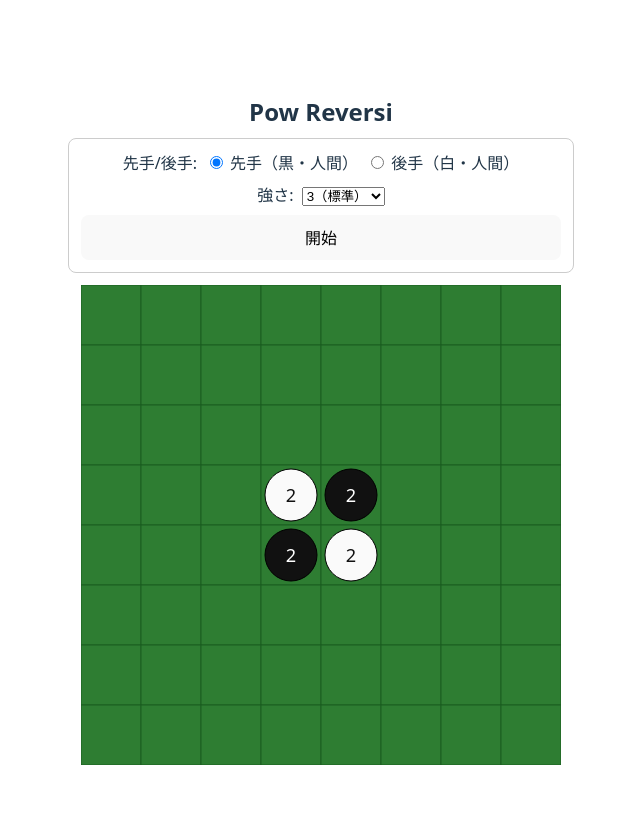
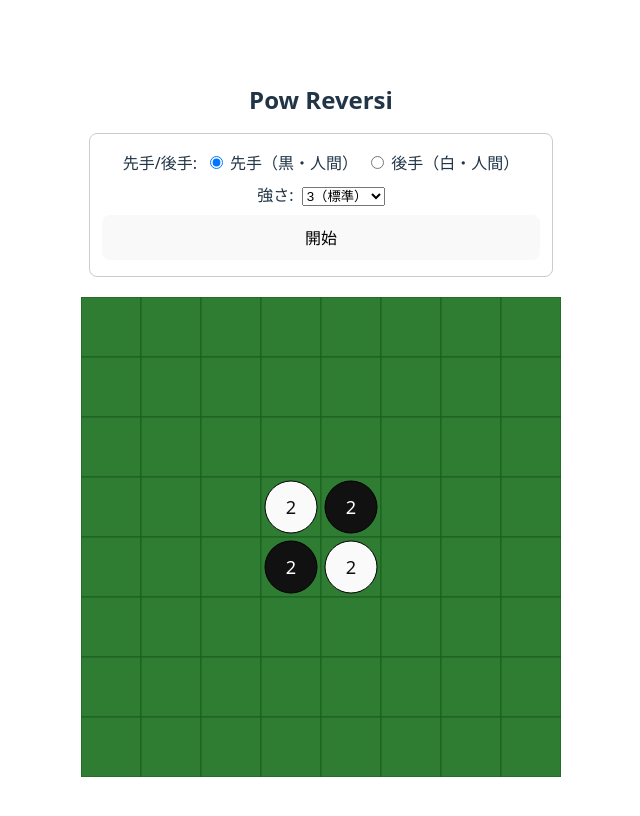
Before and after one commit to kurehajime/powpow_reversi, a React (Vite) app: page / in a window 1280 px wide. Shown: the top 816 px of the page, without its empty margins (319-959 px from the left). Built offline with nearby package versions, Linux system fonts and the light colour scheme.

Commit message:
レイアウト調整

```diff
--- a/src/components/GameElement.tsx
+++ b/src/components/GameElement.tsx
@@ -15,6 +15,8 @@ export default function GameElement() {
   const turnLabel = field.Turn === 1 ? 'Black' : 'White'
   const hintColor: 'black' | 'white' = field.Turn === 1 ? 'black' : 'white'
   const cellSize = 60
+  const boardSize = field.Size() * cellSize
+  const topPanelHeight = 160
   const cpuSide: 1 | -1 = (humanSide === 1 ? -1 : 1)
   const hints = useMemo(() => {
     const set = new Set<number>()
@@ -74,9 +76,10 @@ export default function GameElement() {
   return (
     <div style={{ display: 'flex', flexDirection: 'column', alignItems: 'center', gap: 12 }}>
       <h1 style={{ margin: 0, fontSize: 24 }}>Pow Reversi</h1>
-      {/* Top panel area: replace ScoreElement depending on state */}
+      {/* Top panel area with fixed size to avoid layout shift */}
+      <div style={{ width: boardSize, height: topPanelHeight, boxSizing: 'border-box', display: 'flex', flexDirection: 'column', justifyContent: 'center', padding: 8 }}>
         {!started ? (
-        <div style={{ display: 'flex', flexDirection: 'column', gap: 8, padding: 12, border: '1px solid #ccc', borderRadius: 8, width: field.Size() * cellSize }}>
+          <div style={{ display: 'flex', flexDirection: 'column', gap: 8, padding: 12, border: '1px solid #ccc', borderRadius: 8, width: '100%', height: '100%', boxSizing: 'border-box', justifyContent: 'center' }}>
             <div>
               先手/後手:
               <label style={{ marginLeft: 8 }}>
@@ -99,7 +102,7 @@ export default function GameElement() {
             <button onClick={() => { setField(Field.Initial(8)); setStatus(''); setEnded(false); setStarted(true) }}>開始</button>
           </div>
         ) : ended ? (
-        <div style={{ display: 'flex', flexDirection: 'column', gap: 8, padding: 12, border: '1px solid #ccc', borderRadius: 8, width: field.Size() * cellSize, background: 'rgba(255,255,255,0.75)' }}>
+          <div style={{ display: 'flex', flexDirection: 'column', gap: 8, padding: 12, border: '1px solid #ccc', borderRadius: 8, background: 'rgba(255,255,255,0.75)', width: '100%', height: '100%', boxSizing: 'border-box', justifyContent: 'center' }}>
             <div>{status}</div>
             <div style={{ display: 'flex', gap: 8, justifyContent: 'flex-end' }}>
               <button onClick={() => { setField(Field.Initial(8)); setStatus(''); setEnded(false); setStarted(true) }}>同じ設定で再戦</button>
@@ -107,11 +110,12 @@ export default function GameElement() {
             </div>
           </div>
         ) : (
-        <>
+          <div style={{ display: 'flex', flexDirection: 'column', gap: 6, padding: 12, border: '1px solid #ccc', borderRadius: 8, width: '100%', height: '100%', boxSizing: 'border-box', justifyContent: 'center' }}>
             <ScoreElement field={field} />
-          <div style={{ marginBottom: 4 }}>Turn: {turnLabel} {status && ` / ${status}`}</div>
-        </>
+            <div>Turn: {turnLabel} {status && ` / ${status}`}</div>
+          </div>
         )}
+      </div>
 
       <FieldElement
         field={field}
```
Lines whose indentation alone changed are shown as unchanged.
